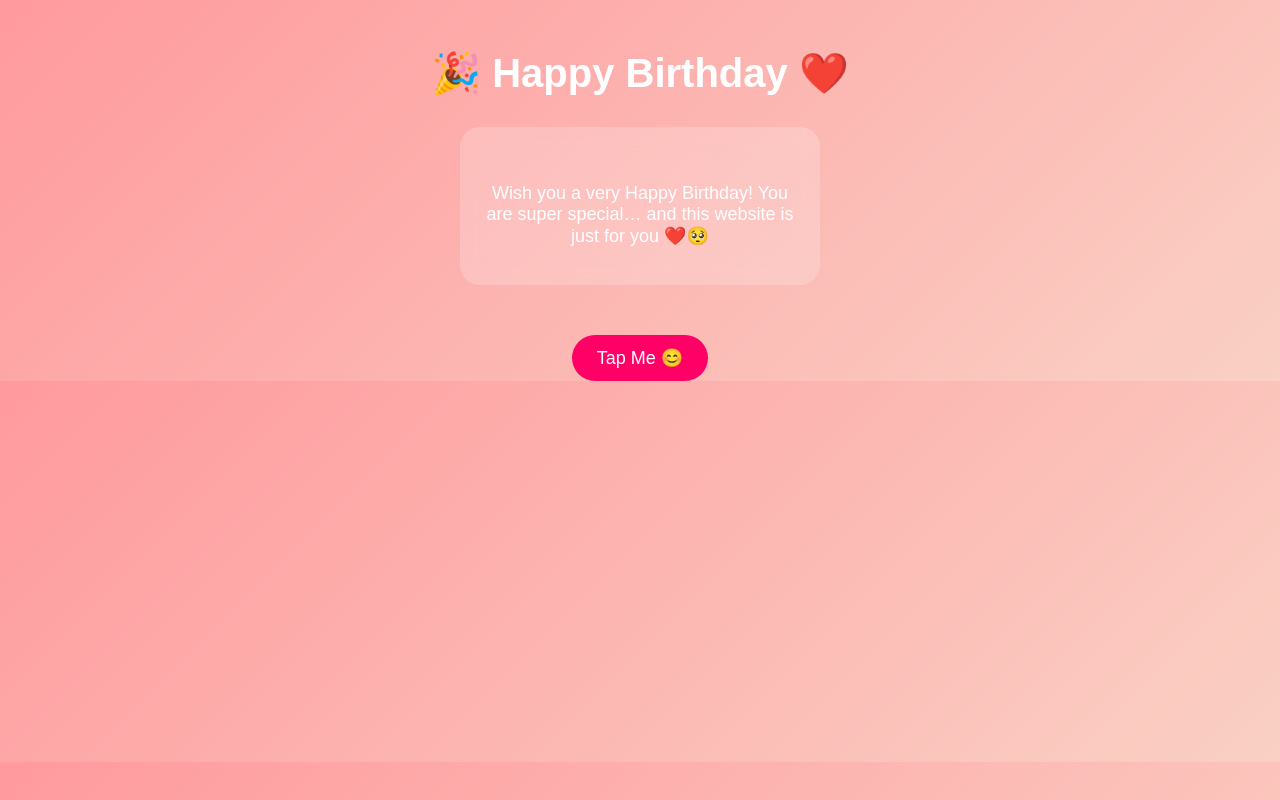
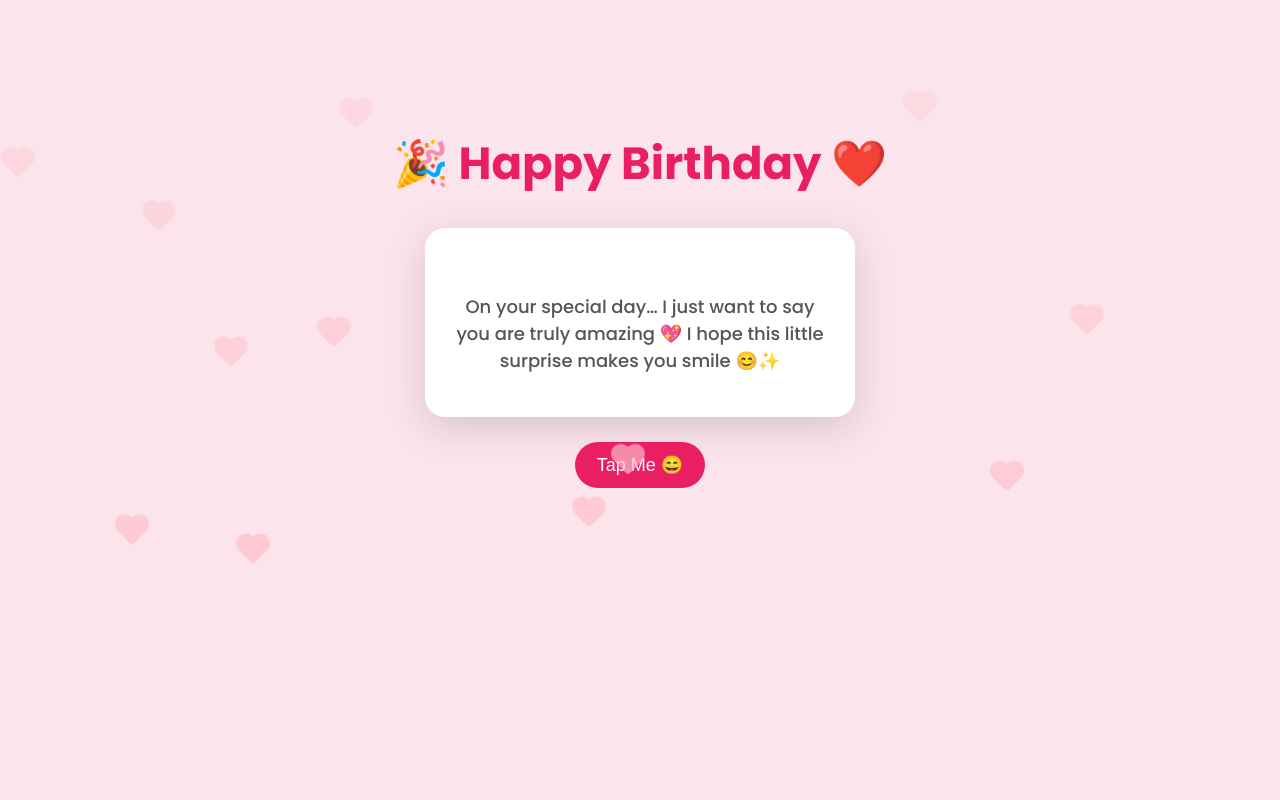
Before and after one commit to athrv-8/Birthdaybash, a plain HTML site: page index.html in a window 1280 px wide. Drawn offline with Linux system fonts and the light colour scheme.

Commit message:
Refactor index.html for better styling and structure

```diff
--- a/index.html
+++ b/index.html
@@ -1,56 +1,143 @@
-<!DOCTYPE html>
+            <!DOCTYPE html>
 <html lang="en">
 <head>
     <meta charset="UTF-8">
     <meta name="viewport" content="width=device-width, initial-scale=1.0">
     <title>Happy Birthday ❤️</title>
+
     <style>
+        @import url('https://fonts.googleapis.com/css2?family=Poppins:wght@300;500;700&display=swap');
+
         body {
             margin: 0;
             font-family: 'Poppins', sans-serif;
-            background: linear-gradient(135deg, #ff9a9e, #fad0c4);
+            background: #fce4ec;
+            overflow-x: hidden;
+        }
+
+        /* Floating Hearts */
+        .heart {
+            position: fixed;
+            width: 20px;
+            height: 20px;
+            background: pink;
+            transform: rotate(45deg);
+            animation: float 6s linear infinite;
+            opacity: 0.5;
+            border-radius: 3px;
+        }
+
+        .heart:before,
+        .heart:after {
+            content: "";
+            position: absolute;
+            width: 20px;
+            height: 20px;
+            background: pink;
+            border-radius: 50%;
+        }
+        .heart:before { top: -10px; left: 0; }
+        .heart:after { left: -10px; top: 0; }
+
+        @keyframes float {
+            0% { transform: translateY(0) rotate(45deg); opacity: 0.8; }
+            100% { transform: translateY(-800px) rotate(45deg); opacity: 0; }
+        }
+
+        /* Main Section */
+        .container {
             text-align: center;
-            color: #fff;
+            padding: 100px 20px;
         }
+
         h1 {
-            margin-top: 50px;
-            font-size: 40px;
+            font-size: 45px;
+            color: #e91e63;
+            animation: fadeIn 2s;
         }
+
+        @keyframes fadeIn {
+            from { opacity: 0; transform: translateY(20px); }
+            to { opacity: 1; transform: translateY(0); }
+        }
+
         .card {
-            margin: 30px auto;
-            width: 320px;
-            padding: 20px;
-            background: rgba(255, 255, 255, 0.2);
+            margin: auto;
+            width: 90%;
+            max-width: 380px;
+            background: white;
+            padding: 25px;
             border-radius: 20px;
-            backdrop-filter: blur(10px);
+            box-shadow: 0 10px 40px rgba(0,0,0,0.15);
+            animation: fadeIn 3s;
         }
-        img {
-            width: 250px;
-            border-radius: 20px;
+
+        .card img {
+            width: 100%;
+            border-radius: 15px;
         }
-        p {
+
+        .msg {
             font-size: 18px;
+            margin-top: 15px;
+            color: #555;
+            animation: fadeIn 4s;
         }
+
+        /* Button */
         button {
-            padding: 12px 25px;
+            margin-top: 25px;
+            padding: 12px 22px;
+            font-size: 18px;
+            background: #e91e63;
+            color: white;
             border: none;
             border-radius: 30px;
-            background: #ff0066;
-            color: white;
-            font-size: 18px;
-            margin-top: 20px;
+            cursor: pointer;
+            animation: fadeIn 5s;
         }
+
+        button:hover {
+            background: #d81b60;
+        }
+
     </style>
 </head>
 <body>
-    <h1>🎉 Happy Birthday ❤️</h1>
 
-    <div class="card">
-        <img src="YOUR_IMAGE_LINK" alt="">
-        <p>Wish you a very Happy Birthday!
-           You are super special… and this website is just for you ❤️🥺</p>
+    <audio autoplay loop>
+        <source src="https://cdn.pixabay.com/audio/2023/03/13/audio_7a7b351b1e.mp3">
+    </audio>
+
+    <script>
+        // floating hearts generator
+        function createHeart() {
+            const heart = document.createElement("div");
+            heart.className = "heart";
+            heart.style.left = Math.random() * 100 + "vw";
+            heart.style.animationDuration = (3 + Math.random() * 3) + "s";
+            document.body.appendChild(heart);
+            setTimeout(() => heart.remove(), 5000);
+        }
+        setInterval(createHeart, 300);
+    </script>
+
+    <div class="container">
+        <h1>🎉 Happy Birthday ❤️</h1>
+
+        <div class="card">
+            <img src="YOUR_IMAGE_LINK" alt="">
+            <p class="msg">
+                On your special day…
+                I just want to say you are truly amazing 💖
+                I hope this little surprise makes you smile 😊✨
+            </p>
+        </div>
+
+        <button onclick="alert('I hope this made your day special ❤️😊')">
+            Tap Me 😄
+        </button>
     </div>
 
-    <button onclick="alert('Hope this made you smile ❤️😊')">Tap Me 😊</button>
 </body>
 </html>
```
